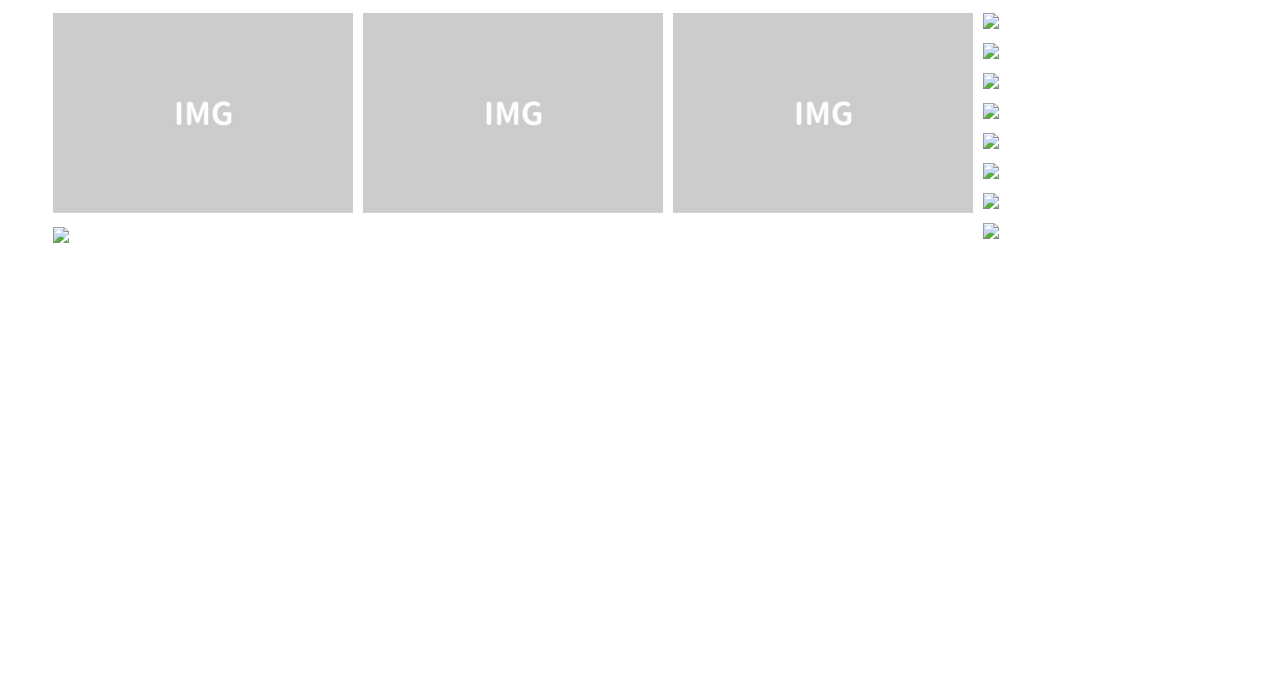
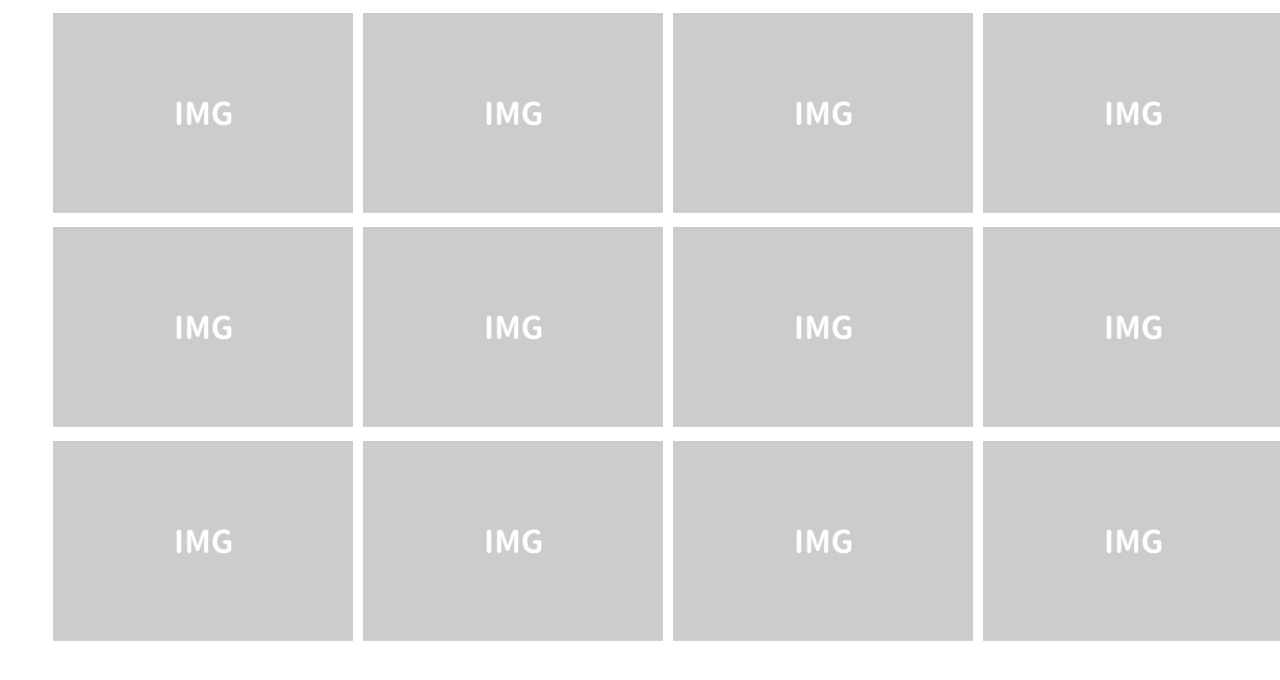
Before and after one commit to cmdms10/jque_sample, a plain HTML site: page index8.html in a window 1280 px wide. Drawn offline with nearby package versions, Linux system fonts and the light colour scheme.

Commit message:
特になし

```diff
--- a/index8.html
+++ b/index8.html
@@ -24,15 +24,15 @@
     <li class="item"><img src="./img/dummy.jpg"></li>
     <li class="item"><img src="./img/dummy2.jpg"></li>
     <li class="item"><img src="./img/dummy3.jpg"></li>
-    <li class="item"><img src="./images/dummy4.jpg"></li>
-    <li class="item"><img src="./images/dummy5.jpg"></li>
-    <li class="item"><img src="./images/dummy6.jpg"></li>
-    <li class="item"><img src="./images/dummy7.jpg"></li>
-    <li class="item"><img src="./images/dummy8.jpg"></li>
-    <li class="item"><img src="./images/dummy9.jpg"></li>
-    <li class="item"><img src="./images/dummy10.jpg"></li>
-    <li class="item"><img src="./images/dummy11.jpg"></li>
-    <li class="item"><img src="./images/dummy12.jpg"></li>
+    <li class="item"><img src="./img/dummy4.jpg"></li>
+    <li class="item"><img src="./img/dummy5.jpg"></li>
+    <li class="item"><img src="./img/dummy6.jpg"></li>
+    <li class="item"><img src="./img/dummy7.jpg"></li>
+    <li class="item"><img src="./img/dummy8.jpg"></li>
+    <li class="item"><img src="./img/dummy9.jpg"></li>
+    <li class="item"><img src="./img/dummy10.jpg"></li>
+    <li class="item"><img src="./img/dummy11.jpg"></li>
+    <li class="item"><img src="./img/dummy12.jpg"></li>
   </ul>
 </body>
 
```
